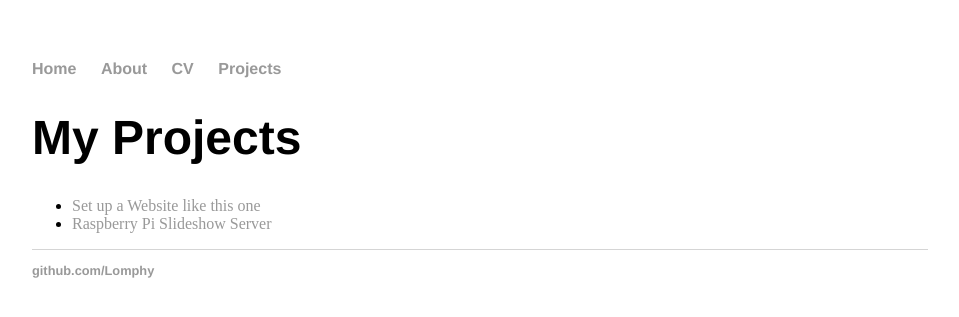
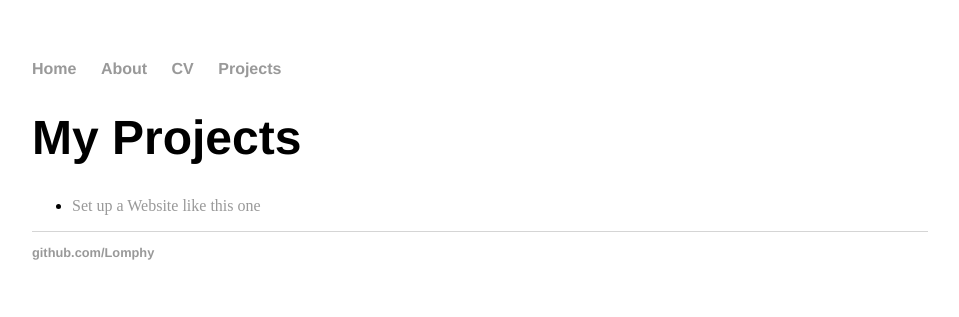
Before and after one commit to Lomphy/Lomphy.github.io, a Jekyll site: the page built from projects/index.html, in a window 1280 px wide. Shown: the top 317 px of the page, without its empty margins (160-1119 px from the left). Built offline with Jekyll 4.4.1, drawn with Linux system fonts in a browser that asks for light colours.

Commit message:
fix: removed uncomplete Raspi tutorial from direct access

```diff
--- a/projects/index.html
+++ b/projects/index.html
@@ -6,5 +6,5 @@ title: Lomphy's Projects
 	<h1>My Projects</h1>
 	<ul>
 		<li><a href="/projects/HomepageSetup">Set up a Website like this one</a></li>
-		<li><a href="/projects/RaspiSlideshowServer">Raspberry Pi Slideshow Server</a></li>
+		<!--<li><a href="/projects/RaspiSlideshowServer">Raspberry Pi Slideshow Server</a></li>-->
 </div><!-- /.blurb -->
```
